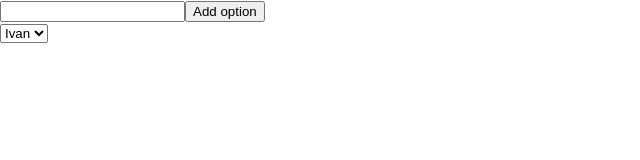
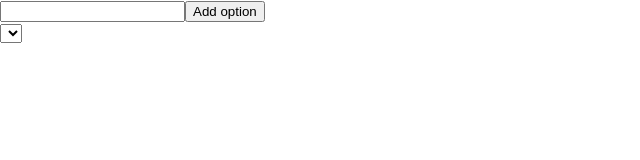
Before and after one commit to armdevrus/turing_reactJS, a React (Create React App) app: page / in a window 1280 px wide. Shown: the top 160 px of the page, without its empty margins (0-640 px from the left). Built offline with nearby package versions, Linux system fonts and the light colour scheme.

Commit message:
The 19th task ReactJS of the 5day3week2part is done!

```diff
--- a/src/homework/5week3day2part/5week3day2part.js
+++ b/src/homework/5week3day2part/5week3day2part.js
@@ -235,23 +235,20 @@ const AddOptionForm = () => {
 
     const handleOnSubmitAddForm = (event) => {
         event.preventDefault()
-        setElements([...elements, {id: elements.length + 1, name: {input}}])
-        console.log(...elements)
+        setElements([...elements, {id: elements.length + 1, name: input}])
+        console.log(elements)
     }
 
-    const [elements, setElements] = React.useState([
-        {id: 1, name: "Ivan"}
-    ])
+    const [elements, setElements] = React.useState([])
 
     return(
         <form onSubmit={handleOnSubmitAddForm}>
             <input type="text" onChange={handleOnChangeText} value={input}/>
             <button>Add option</button>
-            <div>
+            <br/>
                 <select>
                     {elements.map(elem => <option key={elem.id}>{elem.name}</option>)}
                 </select>
-            </div>
         </form>
     )
 }
--- a/src/index.js
+++ b/src/index.js
@@ -8,12 +8,12 @@ import './index.css';
 import reportWebVitals from './reportWebVitals';
 import ListPrompt from "./homework/5week3day/5week3day";
 import AddText from "./homework/5week3day2part/5week3day2part";
-import FormInputButtonList from "./homework/5week3day2part/5week3day2part";
+import AddOptionForm from "./homework/5week3day2part/5week3day2part";
 
 ReactDOM.render(
   <React.StrictMode>
       <BrowserRouter>
-          <FormInputButtonList/>
+          <AddOptionForm/>
       </BrowserRouter>
   </React.StrictMode>,
   document.getElementById('root')
```
